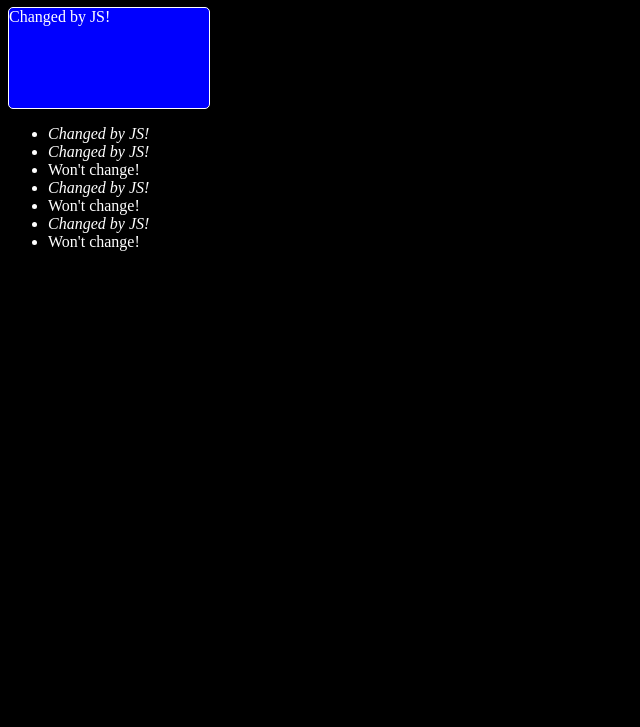
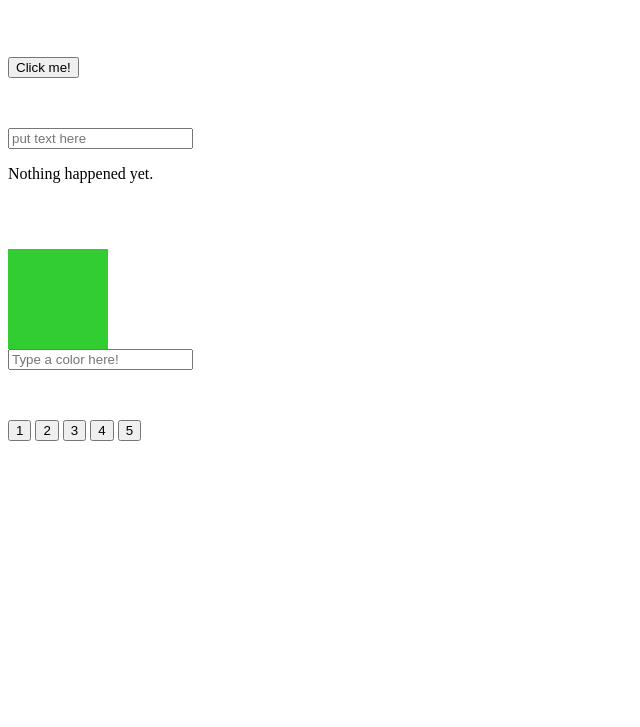
Before and after one commit to UnrealTemplier/fm-webdev-v3, a plain HTML site: page 3. JavaScript/index.html in a window 1280 px wide. Shown: the part 73-800 px from the top of the page, without its empty margins (0-640 px from the left). Drawn offline with Linux system fonts and the light colour scheme.

Commit message:
Putting It All Together/ Events and Listeners.

```diff
--- a/3. JavaScript/experiments.js
+++ b/3. JavaScript/experiments.js
@@ -1,16 +1,25 @@
-const body = document.querySelector("body");
-body.style.backgroundColor = "black";
-body.style.color = "white";
+const button = document.querySelector(".event-button");
+button.addEventListener("click", function() {
+    alert("Button clicked!");
+});
 
-const square = document.querySelector(".red-square");
-square.style.backgroundColor = "blue";
-square.style.width = "200px";
-square.style.border = "1px solid white";
-square.style.borderRadius = "5px";
-square.innerHTML = "Changed by JS!";
-square.style.color = "white";
 
-const listItems = document.querySelectorAll(".js-target");
-listItems.forEach(function(item) {
-    item.innerHTML = "<em>Changed by JS!</em>";
+const input = document.querySelector(".event-input");
+const paragraph = document.querySelector(".event-paragraph");
+input.addEventListener("keyup", function() {
+    paragraph.innerText = input.value;
 });
+
+
+const colorBox = document.querySelector(".color-box");
+const colorInput = document.querySelector(".color-input");
+
+colorInput.addEventListener("change", function () {
+    colorBox.style.backgroundColor = colorInput.value;
+});
+
+
+const buttonContainer = document.querySelector(".button-container")
+                                .addEventListener("click", function(event) {
+                                    alert(`You cliked on button ${event.target.innerText}`);
+                                });
--- a/3. JavaScript/index.html
+++ b/3. JavaScript/index.html
@@ -14,21 +14,43 @@
             width: 100px;
             height: 100px;
         }
+
+        .color-box {
+            background-color: limegreen;
+            width: 100px;
+            height: 100px;
+        }
+
+        .divider {
+            height: 50px;
+        }
     </style>
 
-    <h1>The DOM!</h1>
+    <h1>Events and listeners!</h1>
+    <div class="divider"></div>
 
-    <div class="red-square"></div>
 
-    <ul>
-        <li class="js-target">Unchanged</li>
-        <li class="js-target">Unchanged</li>
-        <li>Won't change!</li>
-        <li class="js-target">Unchanged</li>
-        <li>Won't change!</li>
-        <li class="js-target">Unchanged</li>
-        <li>Won't change!</li>
-    </ul>
+    <button class="event-button">Click me!</button>
+    <div class="divider"></div>
+
+
+    <input class="event-input" placeholder="put text here">
+    <p class="event-paragraph">Nothing happened yet.</p>
+    <div class="divider"></div>
+
+
+    <div class="color-box"></div>
+    <input class="color-input" placeholder="Type a color here!" />
+    <div class="divider"></div>
+
+
+    <div class="button-container">
+        <button>1</button>
+        <button>2</button>
+        <button>3</button>
+        <button>4</button>
+        <button>5</button>
+    </div>
 
     <script src="./experiments.js"></script>
 </body>
```
